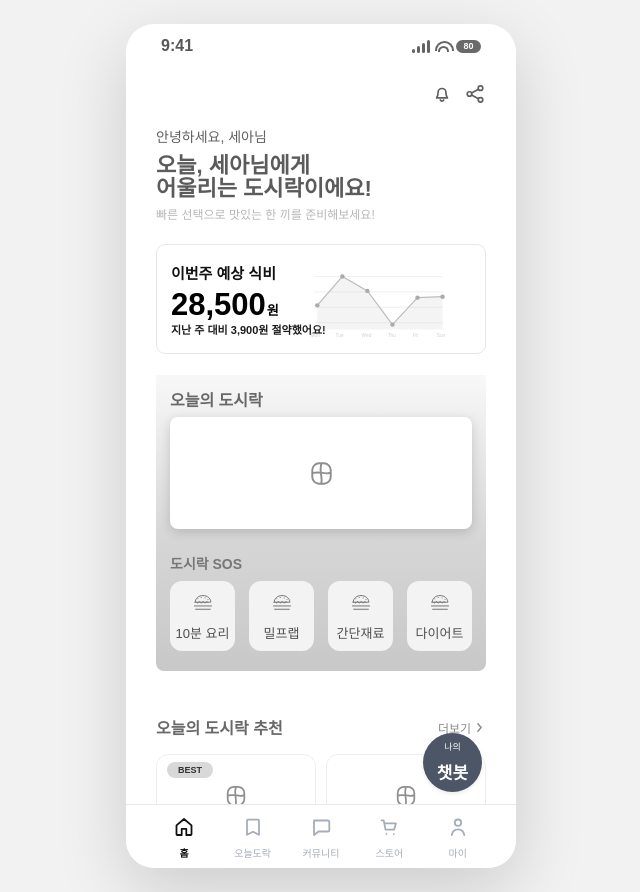
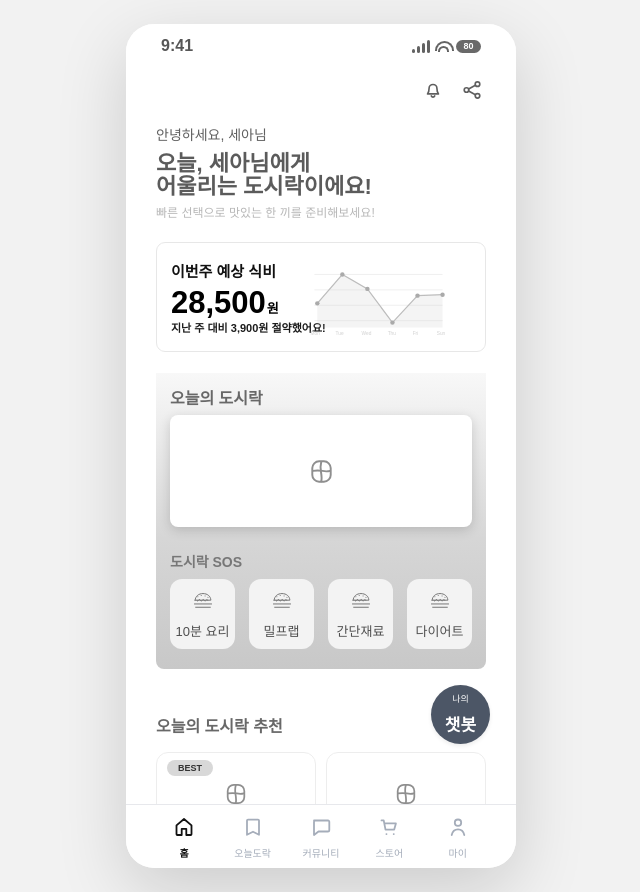
Before and after one commit to ssubinkim/oneuldorak_new, a React (Vite) app: page / in a window 1280 px wide. Shown: the whole page, without its empty margins (319-959 px from the left). Built offline with nearby package versions, Linux system fonts and the light colour scheme; a web font is replaced by a local one.

Commit message:
상단바 수정

```diff
--- a/src/components/common/Header.tsx
+++ b/src/components/common/Header.tsx
@@ -0,0 +1,64 @@
+import '../../styles/Header.css'
+
+function BellIcon() {
+  return (
+    <svg viewBox="0 0 24 24" aria-hidden="true">
+      <path d="M18 16.3H6c1.2-1.3 1.7-3.3 1.7-6a4.3 4.3 0 0 1 8.6 0c0 2.7.5 4.7 1.7 6Z" />
+      <path d="M10.1 18.5a2.1 2.1 0 0 0 3.8 0" />
+    </svg>
+  )
+}
+
+function ShareIcon() {
+  return (
+    <svg viewBox="0 0 24 24" aria-hidden="true">
+      <circle cx="18" cy="5.6" r="2.5" />
+      <circle cx="6" cy="12" r="2.5" />
+      <circle cx="18" cy="18.4" r="2.5" />
+      <path d="m8.3 10.9 7.4-4.1M8.3 13.1l7.4 4.1" />
+    </svg>
+  )
+}
+
+function StatusIcons() {
+  return (
+    <div className="app-header__status-icons">
+      <span className="app-header__signal">
+        <i />
+        <i />
+        <i />
+        <i />
+      </span>
+      <span className="app-header__wifi" />
+      <span className="app-header__battery">80</span>
+    </div>
+  )
+}
+
+type HeaderProps = {
+  showActions?: boolean
+}
+
+function Header({ showActions = false }: HeaderProps) {
+  return (
+    <header className="app-header">
+      <div className="app-header__status" aria-hidden="true">
+        <span>9:41</span>
+        <StatusIcons />
+      </div>
+
+      {showActions && (
+        <div className="app-header__actions" aria-label="상단 빠른 메뉴">
+          <button type="button" aria-label="알림">
+            <BellIcon />
+          </button>
+          <button type="button" aria-label="공유">
+            <ShareIcon />
+          </button>
+        </div>
+      )}
+    </header>
+  )
+}
+
+export default Header
--- a/src/pages/Community.tsx
+++ b/src/pages/Community.tsx
@@ -1,10 +1,12 @@
 import BottomNav from '../components/common/BottomNav'
+import Header from '../components/common/Header'
 import '../styles/Tailwind.css'
 
 function Community() {
   return (
     <div className="home-shell">
       <div className="home-screen">
+        <Header />
         <main className="page-placeholder">
           <p>커뮤니티</p>
           <h1>커뮤니티</h1>
--- a/src/pages/Home.tsx
+++ b/src/pages/Home.tsx
@@ -1,4 +1,5 @@
 import BottomNav from '../components/common/BottomNav'
+import Header from '../components/common/Header'
 import '../styles/Tailwind.css'
 
 const sosItems = ['10분 요리', '밀프랩', '간단재료', '다이어트']
@@ -11,26 +12,6 @@ const posts = [
   '자취생 추천! 가성비 반찬 레시피 모음',
   '자취생 추천! 가성비 반찬 레시피 모음',
 ]
-
-function BellIcon() {
-  return (
-    <svg viewBox="0 0 24 24" aria-hidden="true">
-      <path d="M18 16.3H6c1.2-1.3 1.7-3.3 1.7-6a4.3 4.3 0 0 1 8.6 0c0 2.7.5 4.7 1.7 6Z" />
-      <path d="M10.1 18.5a2.1 2.1 0 0 0 3.8 0" />
-    </svg>
-  )
-}
-
-function ShareIcon() {
-  return (
-    <svg viewBox="0 0 24 24" aria-hidden="true">
-      <circle cx="18" cy="5.6" r="2.5" />
-      <circle cx="6" cy="12" r="2.5" />
-      <circle cx="18" cy="18.4" r="2.5" />
-      <path d="m8.3 10.9 7.4-4.1M8.3 13.1l7.4 4.1" />
-    </svg>
-  )
-}
 
 function ChevronIcon() {
   return (
@@ -111,24 +92,6 @@ function FridgeIllustration() {
   )
 }
 
-function StatusBar() {
-  return (
-    <div className="status-bar" aria-hidden="true">
-      <span>9:41</span>
-      <div className="status-bar__icons">
-        <span className="signal-icon">
-          <i />
-          <i />
-          <i />
-          <i />
-        </span>
-        <span className="wifi-icon" />
-        <span className="battery-icon">80</span>
-      </div>
-    </div>
-  )
-}
-
 function VisualPlaceholder({ large = false }: { large?: boolean }) {
   return (
     <div className={large ? 'visual-placeholder visual-placeholder--large' : 'visual-placeholder'}>
@@ -141,19 +104,10 @@ function Home() {
   return (
     <div className="home-shell">
       <div className="home-screen">
+        <Header showActions />
+
         <div className="home-scroll">
-          <StatusBar />
-
           <header className="home-header">
-            <div className="home-actions" aria-label="홈 빠른 메뉴">
-              <button type="button" aria-label="알림">
-                <BellIcon />
-              </button>
-              <button type="button" aria-label="공유">
-                <ShareIcon />
-              </button>
-            </div>
-
             <p className="home-greeting">안녕하세요, 세아님</p>
             <h1>
               오늘, 세아님에게
@@ -200,11 +154,6 @@ function Home() {
                   <ChevronIcon />
                 </a>
               </div>
-
-              <button className="chatbot-bubble" type="button">
-                <span>나의</span>
-                챗봇
-              </button>
 
               <div className="recommend-grid">
                 {recommendedItems.map((item) => (
@@ -276,6 +225,10 @@ function Home() {
           </main>
         </div>
 
+        <button className="chatbot-bubble" type="button">
+          <span>나의</span>
+          챗봇
+        </button>
         <BottomNav />
       </div>
     </div>
--- a/src/pages/Meal.tsx
+++ b/src/pages/Meal.tsx
@@ -1,10 +1,12 @@
 import BottomNav from '../components/common/BottomNav'
+import Header from '../components/common/Header'
 import '../styles/Tailwind.css'
 
 function Meal() {
   return (
     <div className="home-shell">
       <div className="home-screen">
+        <Header />
         <main className="page-placeholder">
           <p>오늘도락</p>
           <h1>오늘도락</h1>
--- a/src/pages/MyPage.tsx
+++ b/src/pages/MyPage.tsx
@@ -1,10 +1,12 @@
 import BottomNav from '../components/common/BottomNav'
+import Header from '../components/common/Header'
 import '../styles/Tailwind.css'
 
 function MyPage() {
   return (
     <div className="home-shell">
       <div className="home-screen">
+        <Header />
         <main className="page-placeholder">
           <p>마이</p>
           <h1>마이</h1>
--- a/src/pages/Store.tsx
+++ b/src/pages/Store.tsx
@@ -1,10 +1,12 @@
 import BottomNav from '../components/common/BottomNav'
+import Header from '../components/common/Header'
 import '../styles/Tailwind.css'
 
 function Store() {
   return (
     <div className="home-shell">
       <div className="home-screen">
+        <Header />
         <main className="page-placeholder">
           <p>스토어</p>
           <h1>스토어</h1>
--- /dev/null
+++ b/src/styles/Header.css
@@ -0,0 +1,137 @@
+.app-header {
+  position: absolute;
+  top: 0;
+  right: 0;
+  left: 0;
+  z-index: 30;
+  height: 92px;
+  background: #fff;
+}
+
+.app-header__status {
+  display: flex;
+  align-items: center;
+  justify-content: space-between;
+  height: 44px;
+  padding: 0 35px;
+  box-sizing: border-box;
+  color: #575757;
+  font-family: 'Pretendard', sans-serif;
+  font-size: 16px;
+  font-weight: 600;
+}
+
+.app-header__status-icons {
+  display: flex;
+  align-items: center;
+  gap: 5px;
+}
+
+.app-header__signal {
+  display: inline-flex;
+  align-items: flex-end;
+  gap: 2px;
+  width: 18px;
+  height: 14px;
+}
+
+.app-header__signal i {
+  display: block;
+  width: 3px;
+  background: #636363;
+  border-radius: 2px;
+}
+
+.app-header__signal i:nth-child(1) {
+  height: 4px;
+}
+
+.app-header__signal i:nth-child(2) {
+  height: 7px;
+}
+
+.app-header__signal i:nth-child(3) {
+  height: 10px;
+}
+
+.app-header__signal i:nth-child(4) {
+  height: 13px;
+}
+
+.app-header__wifi {
+  position: relative;
+  width: 16px;
+  height: 13px;
+}
+
+.app-header__wifi::before,
+.app-header__wifi::after {
+  position: absolute;
+  right: 0;
+  left: 0;
+  margin: auto;
+  content: '';
+  border: 2px solid #636363;
+  border-bottom: 0;
+  border-radius: 18px 18px 0 0;
+}
+
+.app-header__wifi::before {
+  top: 1px;
+  width: 15px;
+  height: 8px;
+}
+
+.app-header__wifi::after {
+  top: 6px;
+  width: 7px;
+  height: 4px;
+}
+
+.app-header__battery {
+  display: grid;
+  place-items: center;
+  width: 25px;
+  height: 13px;
+  color: #fff;
+  background: #696969;
+  border-radius: 7px;
+  font-size: 9px;
+  font-weight: 700;
+}
+
+.app-header__actions {
+  display: flex;
+  justify-content: flex-end;
+  gap: 11px;
+  height: 48px;
+  padding: 8px 30px 0;
+  box-sizing: border-box;
+}
+
+.app-header__actions button {
+  display: grid;
+  place-items: center;
+  width: 28px;
+  height: 28px;
+  padding: 0;
+  color: #5f5f5f;
+  background: transparent;
+  border: 0;
+  border-radius: 8px;
+}
+
+.app-header__actions button:focus-visible {
+  outline: 2px solid #6f7886;
+  outline-offset: 2px;
+}
+
+.app-header__actions svg {
+  width: 22px;
+  height: 22px;
+  fill: none;
+  stroke: currentColor;
+  stroke-width: 1.8;
+  stroke-linecap: round;
+  stroke-linejoin: round;
+}
```
Also changed, not shown: src/styles/Tailwind.css.
